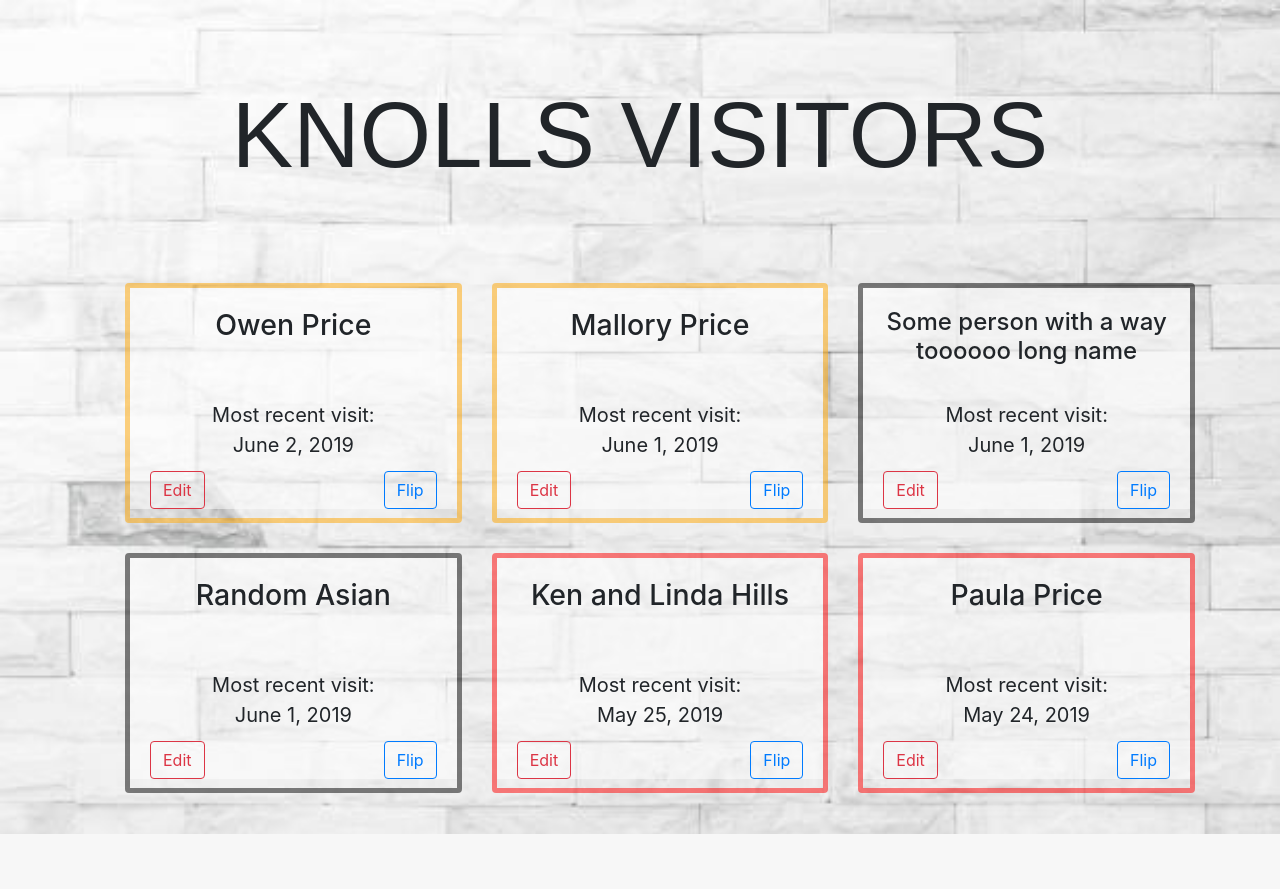
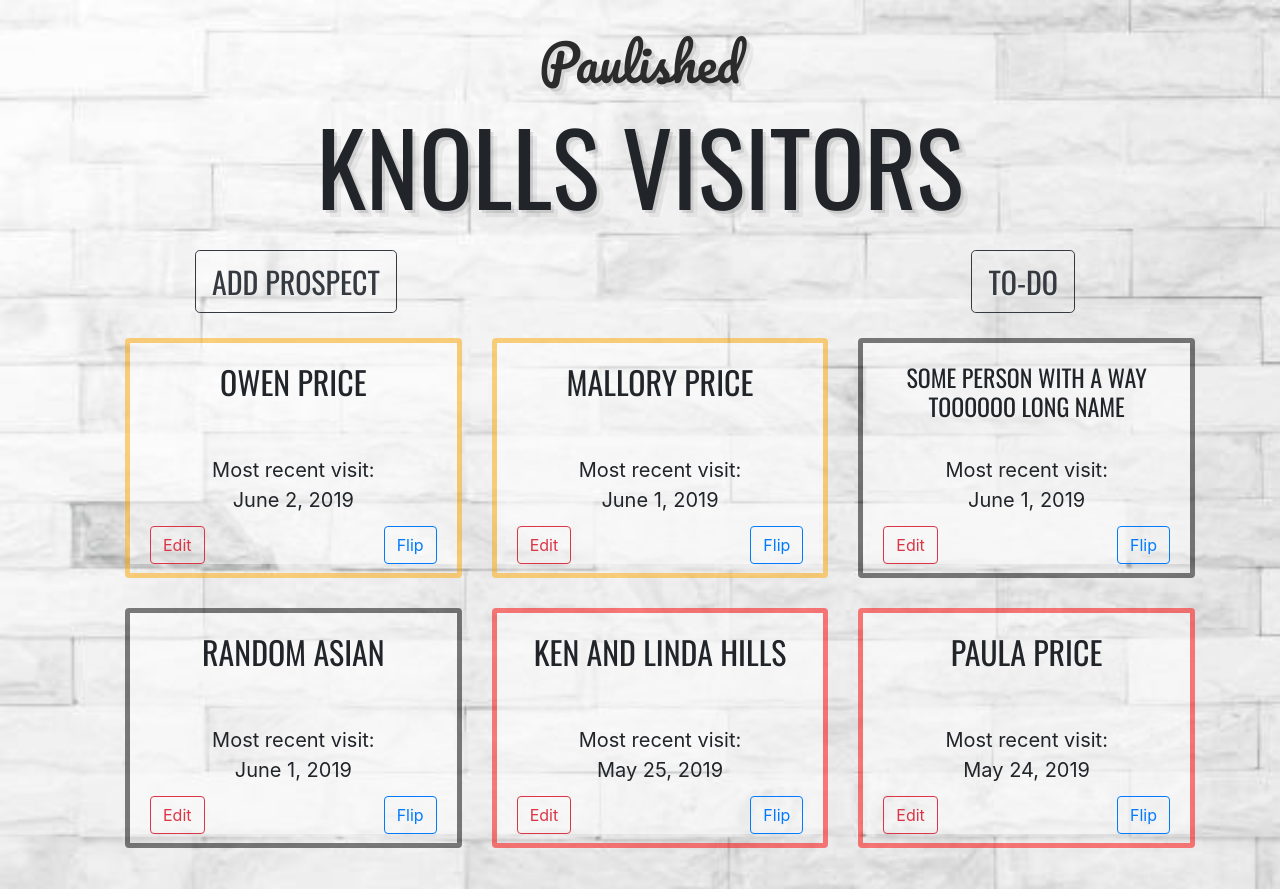
Before and after one commit to mjprice23/paulasite, a Django app: page /prospects/ in a window 1280 px wide. Before the commit the page ends 834 px from the top, so only its background shows below. Run offline with Django 3.2, Linux system fonts and the light colour scheme; data comes from the database, SQL or seed files in the repository; both versions use the stored data as it was after the commit; some libraries are stand-ins or nearby versions.

Commit message:
Began formatting Add Prospect page

```diff
--- a/paulaapp/static/paulaapp/css/base.css
+++ b/paulaapp/static/paulaapp/css/base.css
@@ -5,54 +5,23 @@ body {
 }
 
 h1 {
-    font-family: "Avant Garde", Avantgarde, "Century Gothic", CenturyGothic, "AppleGothic", sans-serif;
-    font-size: 92px;
-    padding: 80px 50px;
+	font: 400 50px/1.5 'Pacifico', Helvetica, sans-serif;
+    color: #2b2b2b;
+    text-shadow: 3px 3px 0px rgba(0,0,0,0.1), 7px 7px 0px rgba(0,0,0,0.05);
     text-align: center;
-    text-transform: uppercase;
-    text-rendering: optimizeLegibility;
-
+    margin-top: 25px;
+    margin-bottom: -10px;
 }
 
-h1.elegantshadow {
-    color: #131313;
-    background-color: #e7e5e4;
-    letter-spacing: .15em;
-    text-shadow:
-      1px -1px 0 #767676,
-      -1px 2px 1px #737272,
-      -2px 4px 1px #767474,
-      -3px 6px 1px #787777,
-      -4px 8px 1px #7b7a7a,
-      -5px 10px 1px #7f7d7d,
-      -6px 12px 1px #828181,
-      -7px 14px 1px #868585,
-      -8px 16px 1px #8b8a89,
-      -9px 18px 1px #8f8e8d,
-      -10px 20px 1px #949392,
-      -11px 22px 1px #999897,
-      -12px 24px 1px #9e9c9c,
-      -13px 26px 1px #a3a1a1,
-      -14px 28px 1px #a8a6a6,
-      -15px 30px 1px #adabab,
-      -16px 32px 1px #b2b1b0,
-      -17px 34px 1px #b7b6b5,
-      -18px 36px 1px #bcbbba,
-      -19px 38px 1px #c1bfbf,
-      -20px 40px 1px #c6c4c4,
-      -21px 42px 1px #cbc9c8,
-      -22px 44px 1px #cfcdcd,
-      -23px 46px 1px #d4d2d1,
-      -24px 48px 1px #d8d6d5,
-      -25px 50px 1px #dbdad9,
-      -26px 52px 1px #dfdddc,
-      -27px 54px 1px #e2e0df,
-      -28px 56px 1px #e4e3e2;
-  }
 
-li a {
-    color: green;
+h2 {
+    font: 400 100px/1.5 'Oswald', sans-serif;
+    text-shadow: 3px 3px 0px rgba(0,0,0,0.1), 7px 7px 0px rgba(0,0,0,0.05);
+    text-align: center;
+    margin-bottom: 10px;
 }
+
+
 
 .card {
     text-align: center;
@@ -72,16 +41,49 @@ li a {
 }
 
 h5{
-    font-size: 2vw;
+    font-family: 'Oswald', sans-serif;
+    font-size: 2.2vw;
     width: 100%;
     height: 80px;
     overflow: hidden;
+    text-transform: uppercase;
 }
 
+
 p{
+
     font-size: 20px;
     height: 55px;
 }
+
+h6 {
+    font-family: 'Oswald', sans-serif;
+    font-size: 4vw;
+    width: 100%;
+    height: 80px;
+    overflow: hidden;
+    text-align: center;
+    margin-top: 25px;
+}
+
+#add_button {
+    font-family: 'Oswald', sans-serif;
+    font-size: 30px;
+    margin-left: 110px;
+    margin-right: 570px;
+    margin-bottom: 20px;
+    /*font: 400 50px/1.5 'Pacifico', Helvetica, sans-serif;*!*/
+    /*color: #2b2b2b;*/
+    /*text-shadow: 3px 3px 0px rgba(0,0,0,0.1), 7px 7px 0px rgba(0,0,0,0.05);*/
+}
+
+
+#to_do{
+    font-family: 'Oswald', sans-serif;
+    font-size: 30px;
+    margin-bottom: 20px;
+}
+
 
 .button {
 
--- a/paulaapp/templates/paulaapp/prospect_list.html
+++ b/paulaapp/templates/paulaapp/prospect_list.html
@@ -5,14 +5,20 @@
     {% bootstrap_javascript jquery=1 %}
     {% load staticfiles %}
     <link rel="stylesheet" type="text/css" href="{% static 'paulaapp/css/base.css' %}"/>
+    <link href='http://fonts.googleapis.com/css?family=Pacifico' rel='stylesheet' type='text/css'>
+    <link href="https://fonts.googleapis.com/css?family=Oswald&display=swap" rel="stylesheet">
     <script src="{% static 'paulaapp/js/fitty.min.js' %}" ></script>
-    <title>Paulished</title>
+    <title>Paulished Prospects</title>
 </head>
 
 <body>
     <div class="container">
         <div class="header">
-          <h1>Knolls Visitors</h1>
+          <h1>Paulished</h1>
+            <h2>KNOLLS VISITORS</h2>
+{#            <h3>Paulished</h3>#}
+            <a id = "add_button" href="add/" class="btn btn-outline-dark btn-lg">ADD PROSPECT</a>
+            <a id = "to_do" href="" class="btn btn-outline-dark btn-lg">TO-DO</a>
         </div>
 
 
--- a/paulaapp/urls.py
+++ b/paulaapp/urls.py
@@ -1,5 +1,5 @@
 from django.urls import path
-from .views import ProspectListView, ProspectDetailView, ProspectAddView, ProspectDeleteView
+from .views import ProspectListView, ProspectDetailView, ProspectAddView, HomePageView, ProspectDeleteView
 
 
 urlpatterns = [
@@ -8,3 +8,7 @@ urlpatterns = [
     path('<uuid:pk>/', ProspectDetailView.as_view(), name='prospect-detail'),
     #path('<uuid>/delete/'), ProspectDeleteView.as_view(), name='prospect-delete'),
 ]
+
+homepatterns = [
+    path('home/', HomePageView.as_view(), name='home'),
+]
--- a/paulaapp/views.py
+++ b/paulaapp/views.py
@@ -1,7 +1,7 @@
 from django.shortcuts import render
 from django.views.generic.list import ListView
 from .models import Prospect
-from django.views.generic.list import ListView
+from django.views.generic.list import ListView, View
 from django.views.generic.edit import UpdateView, CreateView, DeleteView
 from django.urls import reverse_lazy
 from .models import Prospect
@@ -31,4 +31,9 @@ class ProspectDeleteView(DeleteView):
     template_name = 'paulaapp/prospect_confirm_delete.html'
     success_url = reverse_lazy('prospect-list')
 
+
+class HomePageView(View):
+    template_name = 'paulaapp/home_page.html'
+    success_url = reverse_lazy('home')
+
 # Create your views here.
--- a/paulasite/urls.py
+++ b/paulasite/urls.py
@@ -21,5 +21,6 @@ from django.urls import path, include
 
 urlpatterns = [
     path('admin/', admin.site.urls),
+    path('home/', include('paulaapp.urls')),
     path('prospects/', include('paulaapp.urls')),
 ]
```
Also changed, not shown: paulaapp/templates/paulaapp/home_page.html (added, +15 -0 lines), paulaapp/templates/paulaapp/prospect_form.html (+17 -2 lines), db.sqlite3.
